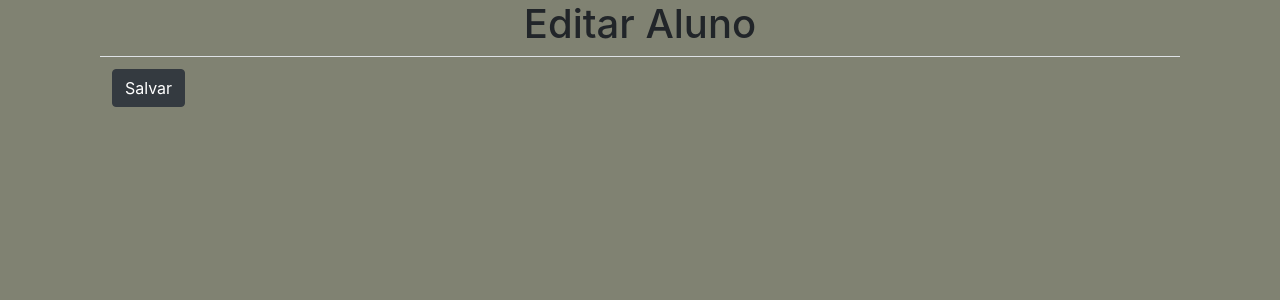
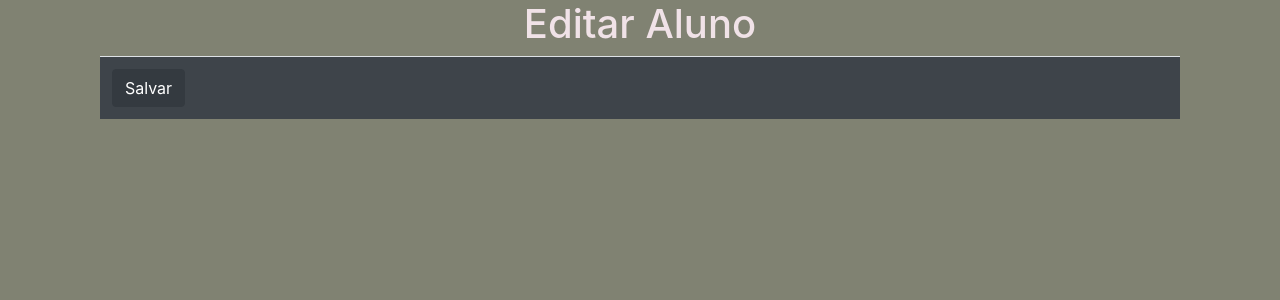
Before and after one commit to lucasdmazon/ControlePandemico, a Django app: page /accounts/cadastro/ in a window 1280 px wide. Shown: the part 56-356 px from the top of the page. Run offline with Django 3.2, Linux system fonts and the light colour scheme; some libraries are stand-ins or nearby versions.

Commit message:
Design dos formularios
Agora os formulários possuem design.

```diff
--- a/accounts/templates/accounts/cadastro.html
+++ b/accounts/templates/accounts/cadastro.html
@@ -6,12 +6,12 @@
 
 {% include 'parciais/_messages.html' %}
 
-<h1 class="d-flex justify-content-center">Editar Aluno</h1>
+<h1 class="d-flex justify-content-center" style="color: #F0E2E7">Editar Aluno</h1>
 
 <div class="container">
     <form method="POST" enctype="multipart/form-data">
         {% csrf_token %}
-        <table class="table">
+        <table class="table" style="background-color: #3E444A; color: #F0E2E7">
             {{ form }}
             <tr>
                 <td colspan="2">
--- a/accounts/templates/accounts/dashboard.html
+++ b/accounts/templates/accounts/dashboard.html
@@ -3,13 +3,13 @@
 {%block titulo%}Dashboard de {{user}} | {%endblock%}
 
 {% block conteudo %}
-<h1 class="d-flex justify-content-center">Cadastrar Aluno</h1>
+<h1 class="d-flex justify-content-center" style="color: #F0E2E7">Cadastrar Aluno</h1>
 {% include 'parciais/_messages.html' %}
 
 <div class="container">
     <form action="{% url 'dashboard' %}" method="POST" enctype="multipart/form-data">
         {% csrf_token %}
-        <table class="table">
+        <table class="table" style="background-color: #3E444A; color: #F0E2E7">
             {{ form }}
             <tr>
                 <td colspan="2">
```
